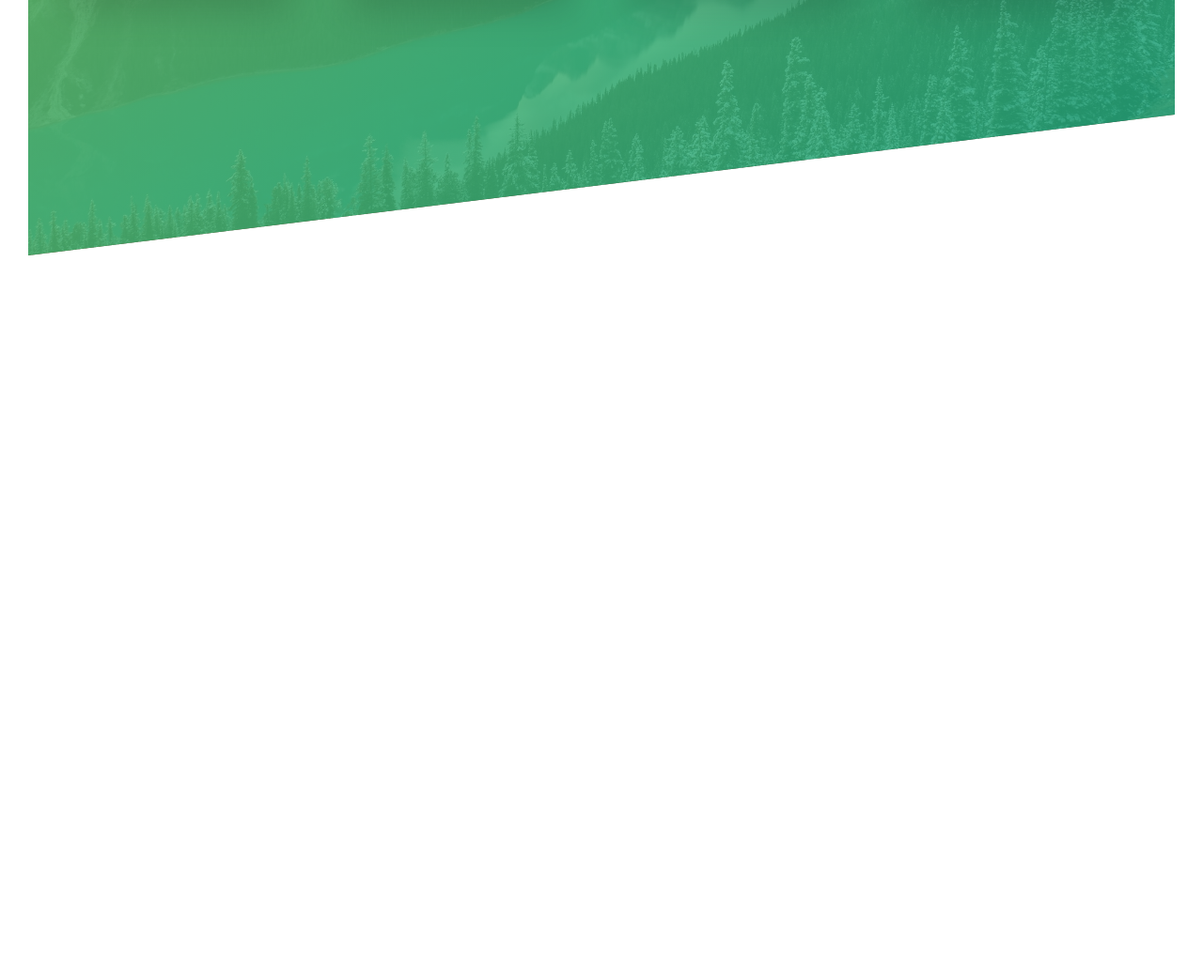
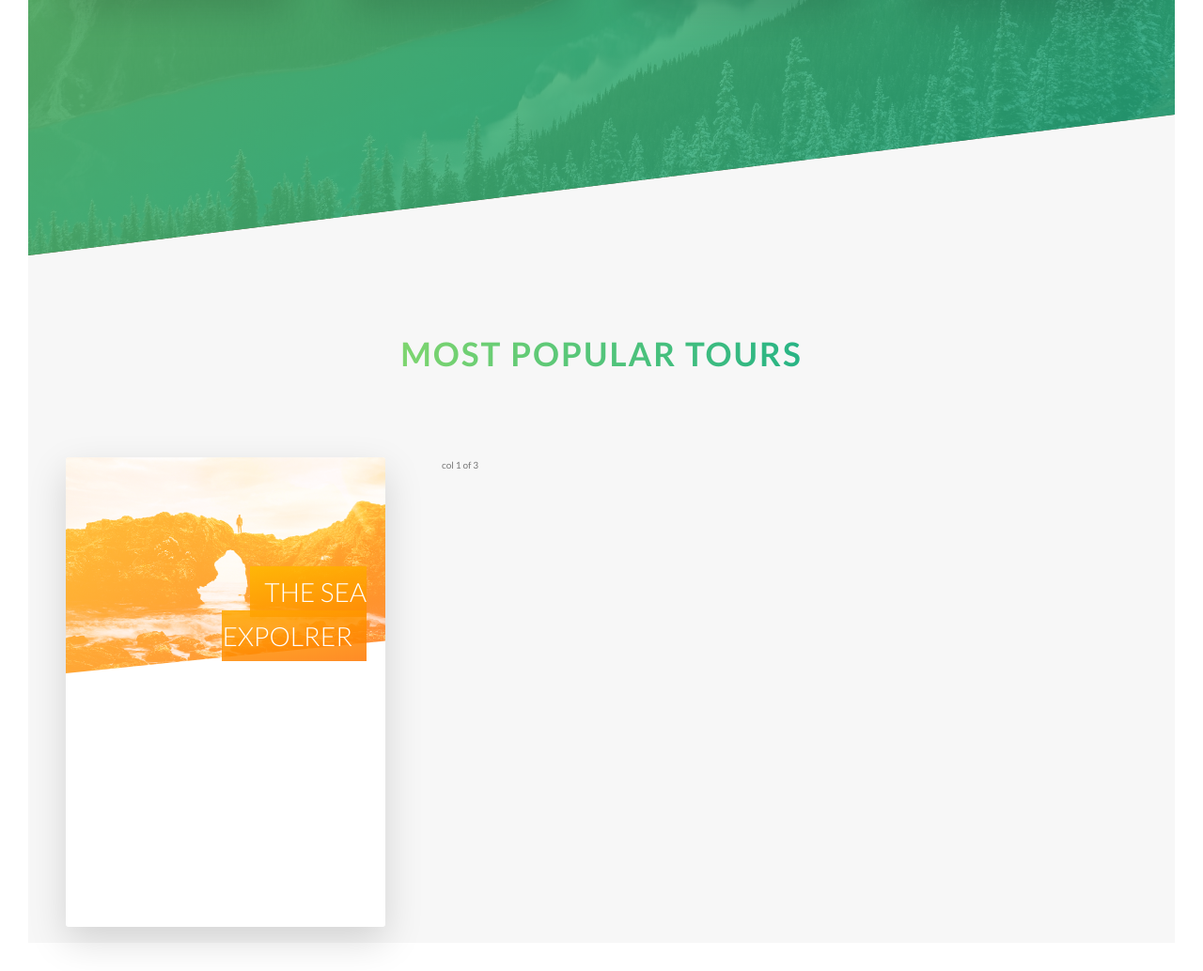
Before and after one commit to prateekcom/adv-css, a website: page index.html in a window 1280 px wide. Shown: the part 2015-3049 px from the top of the page at 94% size. Before the commit the page ends 2287 px from the top, so only its background shows below. Drawn offline with Linux system fonts and the light colour scheme.

Commit message:
card-basic-impl

```diff
--- a/index.html
+++ b/index.html
@@ -105,6 +105,42 @@
                 </div>
             </section>
 
+            <section class="section-tours">
+                <div class="u-center-text u-margin-bottom-big">
+                    <h2 class="heading-secondary">
+                        Most Popular Tours
+                    </h2>
+                </div>
+
+
+                <div class="row">
+                    <div class="col-1-of-3">
+                      <div class="card">
+                          <div class="card__side card__side--front">
+                            <div class="card__picture card__picture--1">
+                                &nbsp;
+                            </div>
+                            <h4 class="card__heading">
+                                <span class="card__heading-span card__heading-span--1">
+                                    The Sea Expolrer
+                                </span>
+                            </h4>
+                          </div>
+                          <div class="card__side card__side--back card__side--back-1 ">
+                            Back
+                        </div>
+                      </div>
+                    </div>
+                    <div class="col-1-of-3">
+                      col 1 of 3
+                    </div>
+                    <div class="col-1-of-3">
+                      col 1 of 3
+                    </div>
+                  </div>
+
+            </section>
+
         </main>
     </body>
 </html>
--- a/sass/abstracts/_variables.scss
+++ b/sass/abstracts/_variables.scss
@@ -1,6 +1,13 @@
 $color-primary: #55c57a;
 $color-primary-light: #7ed56f;
 $color-primary-dark: #28b485;
+
+
+$color-secondary-light:#ffb900;
+$color-secondary-dark:#ff7700;
+
+$color-tertiary-light:#2998ff;
+$color-tertiary-dark:#5643fa;
 
 $color-grey-light-1: #f7f7f7;
 
--- /dev/null
+++ b/sass/components/_card.scss
@@ -0,0 +1,70 @@
+.card{
+    perspective: 150rem;
+    position: relative;
+    &__side{
+        height: 50rem;
+        transition: all .8s ease;
+        position: absolute;
+        top: 0;
+        left: 0;
+        width: 100%;
+        backface-visibility: hidden;
+        border-radius: 3px;
+        overflow: hidden;
+        box-shadow: 0 1.5rem 4rem rgba($color-black, .15rem);
+
+        &--front{
+            background-color: $color-white;
+        }
+        &--back{
+            transform: rotateY(180deg);
+
+            &-1{
+                background-image: linear-gradient(to right bottom, $color-secondary-light, $color-secondary-dark);
+            }
+        }
+    }
+
+    &:hover &__side--front{
+        transform: rotateY(-180deg);
+    }
+    &:hover &__side--back{
+        transform: rotateY(0);
+    }
+
+    &__picture{
+        background-size: cover;
+        background-blend-mode: screen;
+        clip-path: polygon(0 0, 100% 0,100% 85%, 0 100%);
+        height: 23rem;
+        &--1{
+            background-image: linear-gradient(to right bottom, $color-secondary-light, $color-secondary-dark), url(/img/nat-5.jpg);
+        }
+        &--2{
+            background-image: linear-gradient(to right bottom, $color-secondary-light, $color-secondary-dark), url(/img/nat-5.jpg);
+        }
+        &--3{
+            background-image: linear-gradient(to right bottom, $color-secondary-light, $color-secondary-dark), url(/img/nat-5.jpg);
+        }
+    }
+
+    &__heading{
+        font-size: 2.8rem;
+        font-weight: 300;
+        text-align: right;
+        text-transform: uppercase;
+        color: $color-white;
+        position: absolute;
+        top: 12rem;
+        right: 2rem;
+        width: 75%;
+
+    }
+
+    &__heading-span{
+        padding: 1rem 1.5rem;
+        &--1{
+            background-image: linear-gradient(to right bottom, rgba($color-secondary-light, 0.85), rgba($color-secondary-dark, 0.85) );
+        }
+    }
+}
--- a/sass/main.scss
+++ b/sass/main.scss
@@ -11,6 +11,7 @@
 @import "components/button";
 @import "components/composition";
 @import "components/feature-box";
+@import "components/card";
 
 @import "layout/header";
 @import "layout/grid";
--- a/sass/pages/_home.scss
+++ b/sass/pages/_home.scss
@@ -20,3 +20,9 @@
     }
     margin-top: -10rem;
 }
+
+.section-tours{
+    background-color: $color-grey-light-1;
+    padding: 25rem 0 50rem 0;
+    margin-top: -10rem;
+}
```
Also changed, not shown: css/style.css.
